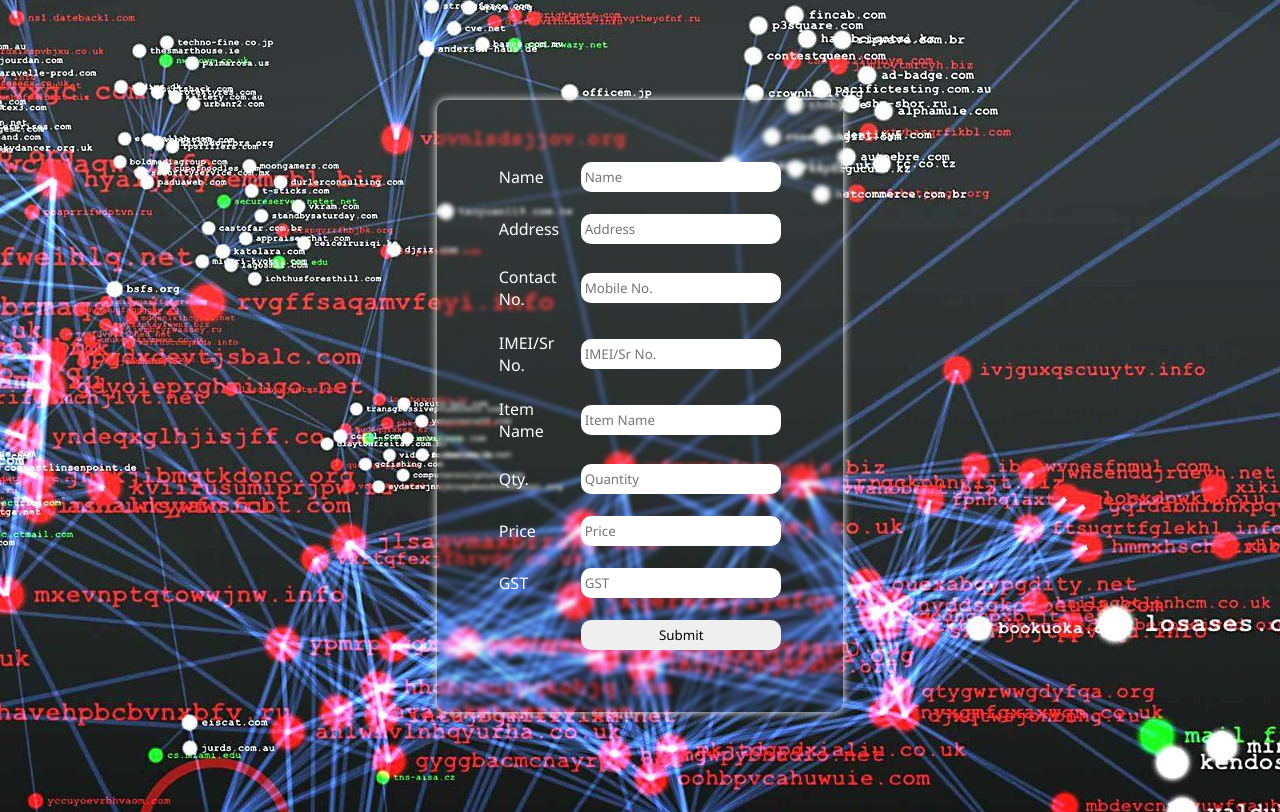
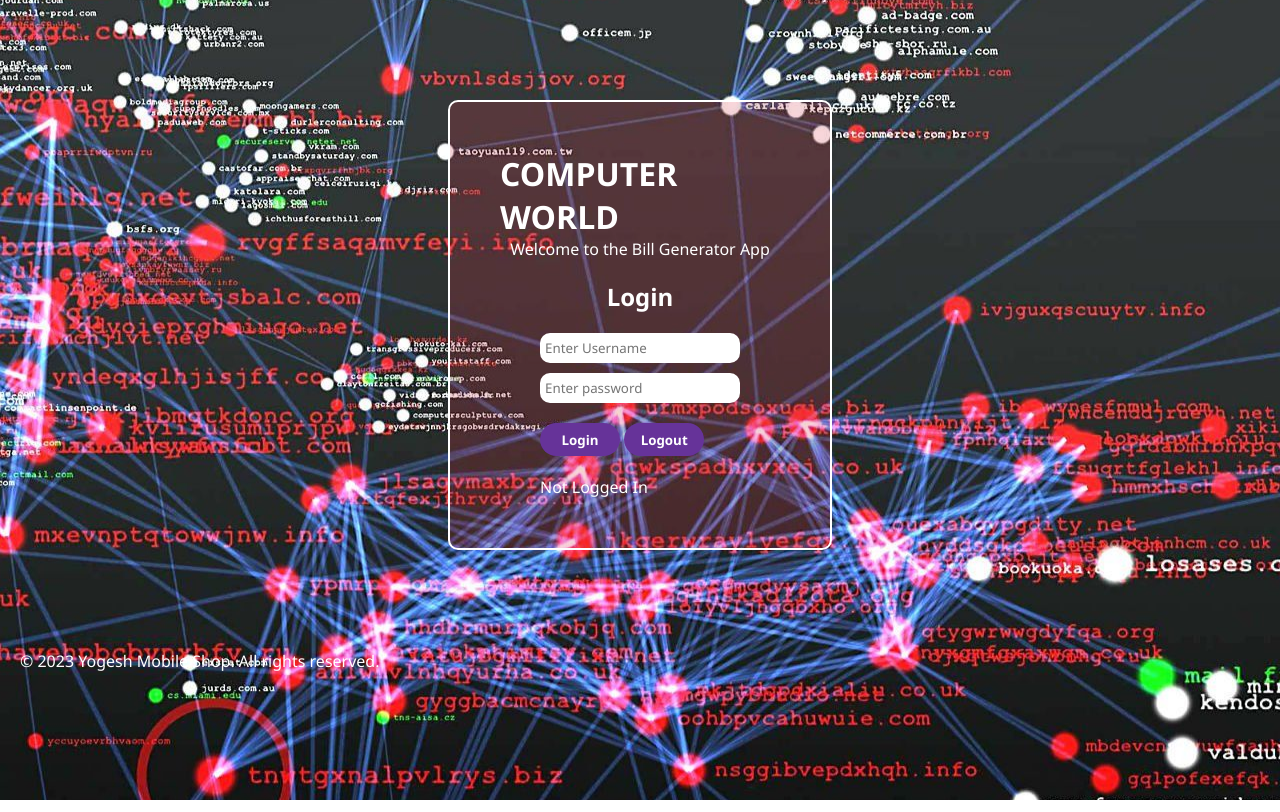
Before and after one commit to dagardev/BillGenerator, a plain HTML site: page index.html in a window 1280 px wide. Drawn offline with Linux system fonts and the light colour scheme.

Commit message:
Added authentication

```diff
--- a/bill.js
+++ b/bill.js
@@ -44,7 +44,7 @@ let price=localStorage.getItem("price")
 //GST Calculation
 let gstamount=price*gstpercent
 let priceAfterGST=document.querySelector("#price").innerText=price-gstamount
-console.log(price);
+// console.log(price);
 
 document.querySelector("#gst").innerText=gstamount*qty
 
@@ -52,7 +52,7 @@ let totalprice=qty*priceAfterGST
 document.querySelector("#total-price").innerText=totalprice
 
 // let gstamount=totalprice*0.18
-console.log(gstamount);
+// console.log(gstamount);
 
 let grandtotal=totalprice+gstamount*qty
 document.querySelector("#grand-total").innerText=grandtotal
--- a/index.html
+++ b/index.html
@@ -10,9 +10,22 @@
 </head>
 
 <body>
-    <fieldset>
+    <header id="header">
+        <h1>COMPUTER WORLD</h1>
+        <p>Welcome to the Bill Generator App</p>
+        <h2>Login</h2>
+        <div class="auth">
+            <input class="input-width" type="text" id="username" placeholder="Enter Username"><br>
+            <input class="input-width" type="password" id="password" placeholder="Enter password"><br>
+            <button class="btn" onclick="login()">Login</button>
+            <button class="btn" onclick="logout()">Logout</button>
+            <p id="status">Not Logged In</p>
+        </div>
+    </header>
+
+    <fieldset id="login-fieldset">
         <!-- <legend>Bill Generator</legend> -->
-        <form action="bill.html" onsubmit="getdata()" method="get" autocomplete="off">
+        <form action="bill.html" onsubmit="return getdata()" method="get" autocomplete="off">
             <table>
                 <tr>
                     <td><label for="name">Name</label></td>
@@ -24,7 +37,8 @@
                 </tr>
                 <tr>
                     <td><label for="contact">Contact No.</label></td>
-                    <td><input class="input-width" placeholder=" Mobile No." type="text" name="contact" id="contact"></td>
+                    <td><input class="input-width" placeholder=" Mobile No." type="text" name="contact" id="contact">
+                    </td>
                 </tr>
                 <tr>
                     <td><label for="imei">IMEI/Sr No.</label></td>
@@ -53,6 +67,9 @@
             </table>
         </form>
     </fieldset>
+    <footer>
+        <p>© 2023 Yogesh Mobile Shop. All rights reserved.</p>
+    </footer>
 </body>
 
 </html>
--- a/script.js
+++ b/script.js
@@ -1,27 +1,48 @@
+function login(){
+    // Get values from input fields
+    let username=document.getElementById("username").value;
+    let password=document.getElementById("password").value;
+
+    if (username === "yogesh" && password === "829112") {
+        alert("Login successful");
+        // display the form and hide the login form
+        document.getElementById("login-fieldset").style.display = "block";
+        document.getElementById("header").style.display = "none";
+    } else {
+        alert("Invalid username or password");
+    }
+}
+
+
 function getdata(){
+    // Get values from input fields
     let name=document.getElementById("name").value;
+    let address=document.getElementById("address").value;
+    let contact=document.getElementById("contact").value;
+    let imei=document.getElementById("imei").value;
+    let item=document.getElementById("item").value;
+    let qty=document.getElementById("qty").value;
+    let price=document.getElementById("price").value;
+    let gst=document.getElementById("gst").value;
+
+    if (!name || !address || !contact || !imei || !item || !qty || !price || !gst) {
+                alert("Please fill all fields");
+                return false;
+            }
+    else{
+        alert("Bill generated successfully");
+        // Redirect to bill.html
+        // window.location.href = "bill.html";
+    }
+    console.log("getdata function called");
+    //Store values in localStorage
+    // localStorage.clear(); // Uncomment this line if you want to clear previous data
     localStorage.setItem("name",name)
-
-    let address=document.getElementById("address").value;
     localStorage.setItem("address",address)
-
-    let contact=document.getElementById("contact").value;
     localStorage.setItem("contact",contact)
-
-    let imei=document.getElementById("imei").value;
     localStorage.setItem("imei",imei)
-
-    let item=document.getElementById("item").value;
     localStorage.setItem("item",item)
-
-    let qty=document.getElementById("qty").value;
     localStorage.setItem("qty",qty)
-
-    let price=document.getElementById("price").value;
     localStorage.setItem("price",price)
-
-    let gst=document.getElementById("gst").value;
     localStorage.setItem("gst",gst)
-    // console.log(name,address,contact);
-
 }
--- a/style.css
+++ b/style.css
@@ -14,6 +14,26 @@ body{
     background-size: auto;
     /* filter: blur(1px); */
 
+}
+
+#header{
+    width: 30%;
+    margin: 100px auto;
+    display: flex;
+    flex-direction: column;
+    justify-content: center;
+    align-items: center;
+    border: 2px solid white;
+    border-radius: 10px;
+    padding: 50px;
+    background-color: rgba(218, 56, 75, 0.205);
+}
+
+#header h2{
+    margin: 20px;
+}
+#login-fieldset{
+    display: none;
 }
 
 fieldset{
@@ -57,6 +77,8 @@ fieldset:hover::after{
     padding: 10px;
     filter: blur(2px);
     border: none;
+    top: -10px;
+    right: -10px;
 }
 
 
@@ -69,8 +91,30 @@ fieldset:hover::after{
     border-radius: 10px;
     height: 30px;
     border: transparent;
+    padding: 5px;
+}
+
+#username{
+    margin-bottom: 10px;
+
 }
 
 td{
     padding: 10px;
 }
+
+.btn{
+    background-color: rebeccapurple;
+    border: none;
+    width: 6em;
+    height: 2.5em;
+    border-radius: 20px;
+    color: white;
+    font-weight: bold;
+    margin: 20px 0;
+    cursor: pointer;
+}
+
+footer{
+    margin: 20px ;
+}
```
Also changed, not shown: bill.html (+4 -1 lines).
